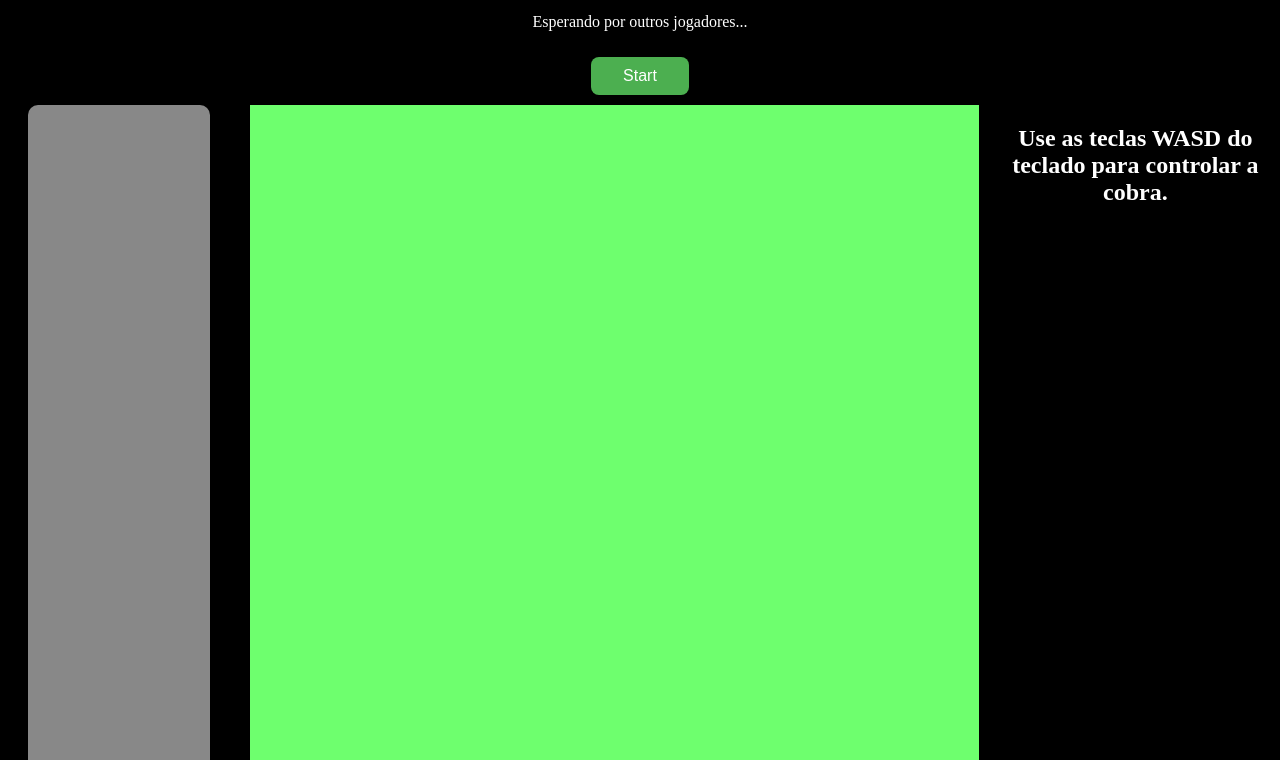
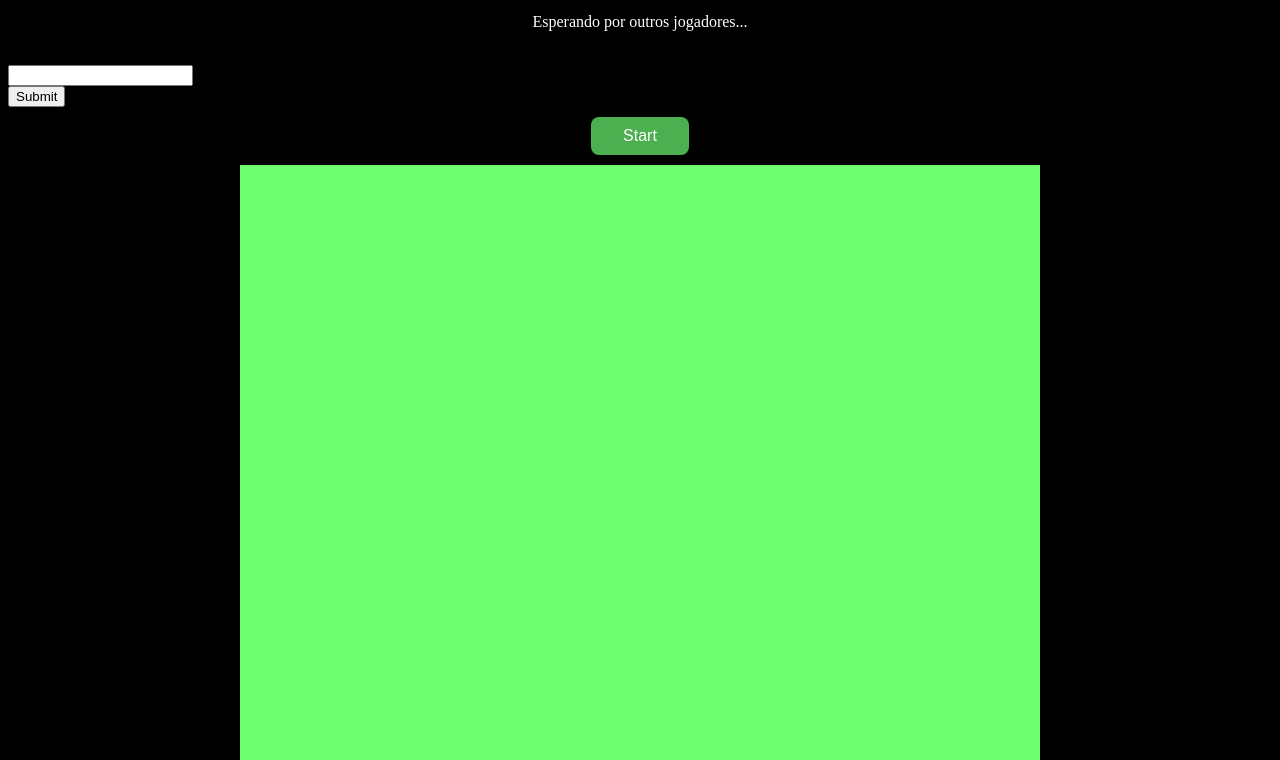
Before and after one commit to Sinu-Tech/Snake-Game-Multiplayer, a website: page public/index.html in a window 1280 px wide. Shown: the part 40-800 px from the top of the page. Drawn offline with nearby package versions, Linux system fonts and the light colour scheme; no server answers.

Commit message:
posicionamento do score e do game board

```diff
--- a/public/css/styles.css
+++ b/public/css/styles.css
@@ -5,6 +5,8 @@ body {
 #game-area{
   display: flex;
   gap: 20px;
+  /* align-items: center; */
+  justify-content: center;
 }
 
 #start-game-btn-container {
@@ -17,11 +19,14 @@ body {
 #game-score-container {
   border-radius: 10px;
   background-color: #ffffff88;
-  width: 200px;
+  width: 300px;
   max-width: 300px;
-  margin-right: 20px;
-  margin-left: 20px;
-  flex-grow: 2;
+  position: absolute;
+  padding-right: 20px;
+  padding-left: 20px;
+  margin-left: 150px;
+  visibility: hidden;
+  /* flex-grow: 2; */
 }
 
 #start-game-btn {
@@ -61,12 +66,13 @@ body {
 #game-board {
   width: 800px;
   height: 800px;
-  margin: 0 auto;
+  /* margin: 0 auto; */
   background-color: rgb(110, 255, 110);
   position: relative;
   flex-grow: 6;
   max-width: 800px;
   max-height: 800px;
+  position: absolute;
 }
 
 #game-board .food {
@@ -121,3 +127,7 @@ body {
 #game-instructions li {
   margin-bottom: 5px;
 }
+
+.form {
+
+}
--- a/public/index.html
+++ b/public/index.html
@@ -7,14 +7,25 @@
   <body id="body">
     <h1 id="game-title">Multiplayer Snake Game</h1>
     <p id="sub-title">Esperando por outros jogadores...</p>
+    <div class="form">
+      <form method="GET">
+        <label for="username">Name:</label><br>
+        <input type="text" id="username" name="username" value=""><br>
+        <input type="submit" value="Submit">
+      </form>
+    </div>
     <div id="start-game-btn-container">
       <button id="start-game-btn">Start</button>
     </div>
-    <div id="game-area">
-      <div id="game-score-container"></div>
-      <div id="game-board"></div>
-      <div id="game-instructions">
-        <span>Use as teclas WASD do teclado para controlar a cobra.</span>
+    <div>
+      <div id="game-area">
+        <div id="game-board"></div>
+        <!-- <div id="game-instructions">
+          <span>Use as teclas WASD do teclado para controlar a cobra.</span>
+        </div> -->
+      </div>
+      <div id="game-score-container">
+        <h1>Score</h1>
       </div>
     </div>
     <div id="game-over-message-container">
--- a/public/js/client.js
+++ b/public/js/client.js
@@ -91,6 +91,8 @@ function handleGameStart(gameStateMsg) {
   gameActive = true;
   gameState = gameStateMsg;
 
+  document.getElementById("game-score-container").style.visibility = "visible";
+
   // Create the initial player and food element
   for (let i = 0; i < gameState.players.length; i++) {
     createPlayer(gameState.players[i]);
```
